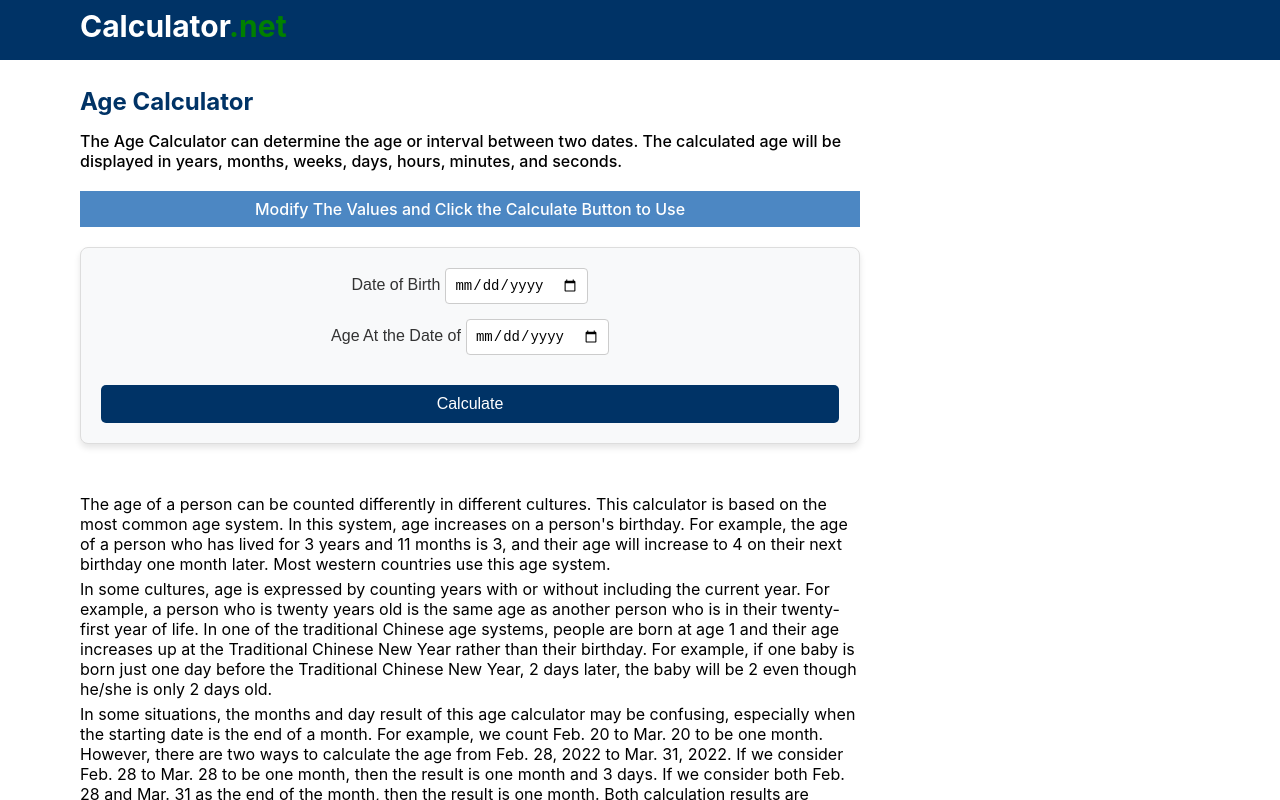
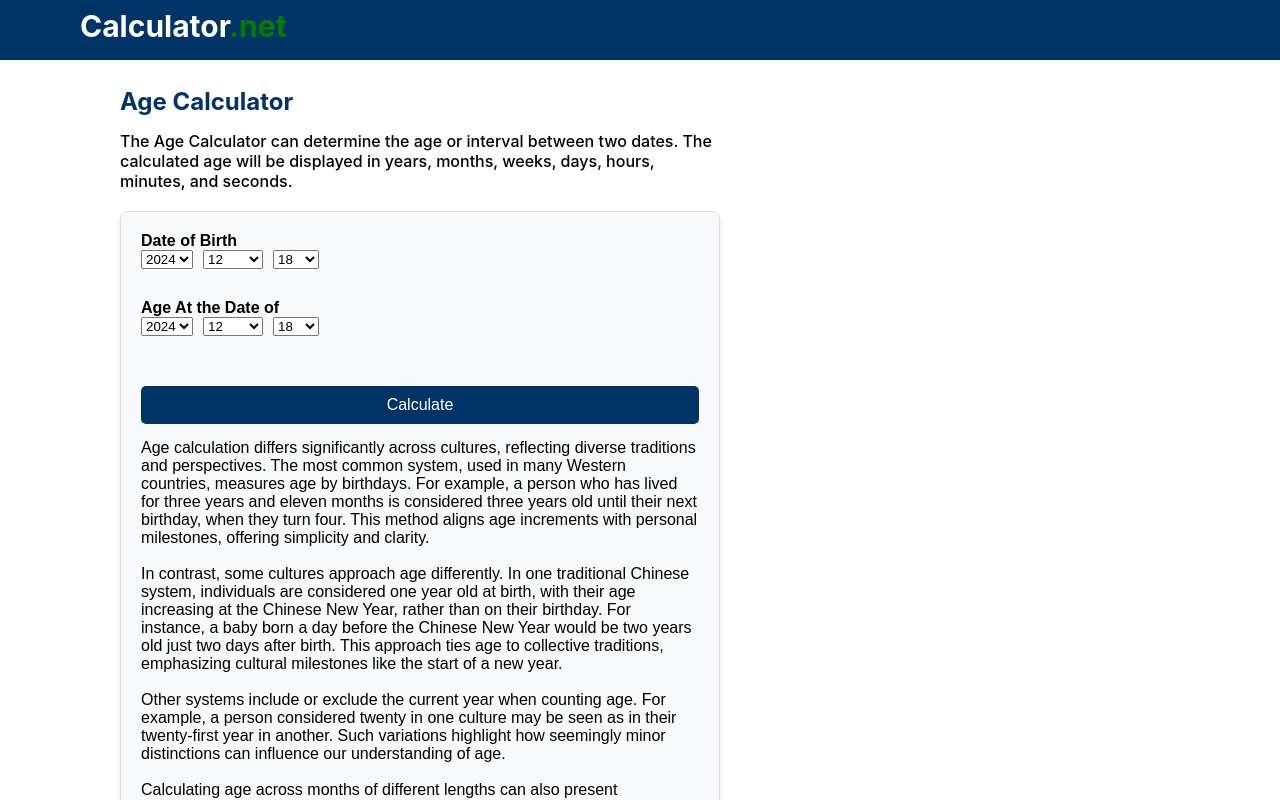
Before and after one commit to utpal14526/Age-Calculator-Main, a React (Create React App) app: page / in a window 1280 px wide. Shown: the top 800 px of the page. Built offline with nearby package versions, Linux system fonts and the light colour scheme.

Commit message:
Update Body.js

```diff
--- a/src/Components/Body.js
+++ b/src/Components/Body.js
@@ -1,134 +1,300 @@
 import React, { useState } from "react";
+import Swal from "sweetalert2";
+import Calendar from "react-calendar";
+import "react-calendar/dist/Calendar.css";
 
 export default function Body() {
-    const [value1, setValue1] = useState("");
-    const [value2, setValue2] = useState("");
+    const today = new Date();
+
+    const [showCalendar, setShowCalendar] = useState(false);
+    const [dob, setDob] = useState({
+        year: today.getFullYear(),
+        month: today.getMonth() + 1,
+        day: today.getDate(),
+    });
+    const [ageAtDate, setAgeAtDate] = useState({
+        year: today.getFullYear(),
+        month: today.getMonth() + 1,
+        day: today.getDate(),
+    });
     const [result, setResult] = useState("");
 
-    const handleChange1 = (e) => {
-        setValue1(e.target.value);
+    const handleDateChange = (setter, field, value) => {
+        setter((prev) => {
+            let updated = { ...prev, [field]: value };
+
+            if (field === "month" || field === "year") {
+                const maxDay = getDaysInMonth(updated.year, updated.month);
+                if (updated.day > maxDay) {
+                    updated.day = maxDay;
+                }
+            }
+
+            return updated;
+        });
     };
 
-    const handleChange2 = (e) => {
-        setValue2(e.target.value);
+    const getDaysInMonth = (year, month) => {
+        if (!year || !month) return 31;
+        return new Date(year, month, 0).getDate();
     };
 
     const calculateDifference = () => {
-        if (!value1 || !value2) {
-            alert("Please select both dates.");
+        if (
+            !dob.year ||
+            !dob.month ||
+            !dob.day ||
+            !ageAtDate.year ||
+            !ageAtDate.month ||
+            !ageAtDate.day
+        ) {
+            Swal.fire({
+                icon: "error",
+                title: "Incomplete Input",
+                text: "Please select all fields for both dates.",
+                confirmButtonColor: "#003366",
+            });
             return;
         }
 
-        const dob = new Date(value1);
-        const ageAtDate = new Date(value2);
+        const dobDate = new Date(dob.year, dob.month - 1, dob.day);
+        const ageAtDateObj = new Date(ageAtDate.year, ageAtDate.month - 1, ageAtDate.day);
 
-
-        if (ageAtDate < dob) {
-            alert("Error: Age At the Date should be greater than Date of Birth.");
+        if (ageAtDateObj < dobDate) {
+            Swal.fire({
+                icon: "error",
+                title: "Invalid Date Selection",
+                text: "Age At the Date should be greater than Date of Birth.",
+                confirmButtonColor: "#003366",
+            });
             return;
         }
 
+        setShowCalendar(true);
 
-        let years = ageAtDate.getFullYear() - dob.getFullYear();
-        let months = ageAtDate.getMonth() - dob.getMonth();
-        let days = ageAtDate.getDate() - dob.getDate();
+        const totalMs = ageAtDateObj - dobDate;
+        const seconds = Math.floor(totalMs / 1000);
+        const minutes = Math.floor(seconds / 60);
+        const hours = Math.floor(minutes / 60);
+        const days = Math.floor(hours / 24);
+        const weeks = Math.floor(days / 7);
+        const months = Math.floor(days / 30.4375);
+        const years = Math.floor(months / 12);
 
-        if (days < 0) {
-            months--;
-            const prevMonth = new Date(ageAtDate.getFullYear(), ageAtDate.getMonth(), 0).getDate();
-            days += prevMonth;
-        }
+        const remMonths = months % 12;
+        const remDays = days - (years * 365 + Math.floor(remMonths * 30.4375));
 
-        if (months < 0) {
-            years--;
-            months += 12;
-        }
+        setResult(`
+            ${years} years ${remMonths} months ${remDays} days
+            or ${months} months ${remDays} days
+            or ${weeks} weeks ${days % 7} days
+            or ${days} days
+            or ${hours} hours
+            or ${minutes} minutes
+            or ${seconds} seconds
+        `.trim());
+    };
 
-        console.log(years);
-
-
-        setResult(`Age: ${years} years, ${months} months, and ${days} days.`);
-
+    const generateDropdownOptions = (start, end) => {
+        return Array.from({ length: end - start + 1 }, (_, i) => start + i).map((value) => (
+            <option key={value} value={value}>
+                {value}
+            </option>
+        ));
     };
 
     return (
-        <div className="main-body">
-            <div className="inner-body">
+        <div className="main-body" style={{ textAlign: "left", paddingLeft: "120px" }}>
+            <div className="inner-body" style={{ maxWidth: "600px" }}>
                 <h2 style={{ color: "#003366" }}>Age Calculator</h2>
+
+                {!result && (
                     <p style={{ marginTop: "15px", fontWeight: 470 }}>
                         The Age Calculator can determine the age or interval between two dates.
                         The calculated age will be displayed in years, months, weeks, days, hours,
                         minutes, and seconds.
                     </p>
+                )}
 
-                {
-                    result.length ? (<>
-                        <div style={{
+                {result && (
+                    <div
+                        style={{
                             backgroundColor: "#518428",
                             marginTop: "20px",
                             padding: "7px",
                             color: "white",
                             fontWeight: 500,
                             fontSize: "20px",
-                            marginBottom: "10px"
-                        }}>Result</div>
-                    </>) : (<></>)
+                            marginBottom: "10px",
+                            textAlign: "left",
+                            width: "100%",
+                        }}
+                    >
+                        Result
+                    </div>
+                )}
+
+                <p
+                    style={{
+                        fontWeight: 500,
+                        fontSize: "20px",
+                        textAlign: "left",
+                        whiteSpace: "pre-line",
+                    }}
+                    dangerouslySetInnerHTML={{ __html: result.replace(/\n/g, "<br/>") }}
+                ></p>
+
+                <div>
+                    {showCalendar && (
+                        <div style={{ display: "flex", gap: "20px", marginTop: "20px" }}>
+                            <div>
+                                <h4 style={{ textAlign: "center", color: "#003366" }}>Date of Birth</h4>
+                                <Calendar
+
+                                    value={new Date(dob.year, dob.month - 1, dob.day)}
+                                    tileClassName={({ date }) =>
+                                        date.toDateString() ===
+                                            new Date(dob.year, dob.month - 1, dob.day).toDateString()
+                                            ? "highlight"
+                                            : null
                                     }
 
-                <p style={{
-                    fontWeight: 600,
-                    fontSize: "20px"
-                }}>{result}</p>
+                                    className="custom-calendar"
+                                />
+                            </div>
+                            <div>
+                                <h4 style={{ textAlign: "center", color: "#003366" }}>Age At Date</h4>
+                                <Calendar
+                                    value={new Date(ageAtDate.year, ageAtDate.month - 1, ageAtDate.day)}
+                                    tileClassName={({ date }) =>
+                                        date.toDateString() ===
+                                            new Date(ageAtDate.year, ageAtDate.month - 1, ageAtDate.day).toDateString()
+                                            ? "highlight"
+                                            : null
+                                    }
+                                    className="custom-calendar"
+                                />
+                            </div>
+                        </div>
+                    )}
+
+                    <style>{`
+                        .highlight {
+                            background: #ff9800;
+                            color: white !important;
+                            border-radius: 50%;
+                        }
+                        button.btn:hover {
+                            background-color: #0055a3;
+                        }
+                        button.btn:active {
+                            background-color: #003366;
+                        }
+                    `}</style>
+                </div>
+
+                <div className="body-date-calculator" style={{ textAlign: "left" }}>
+                    <div className="input-group" style={{ marginBottom: "15px" }}>
+                        <label style={{ fontWeight: "bold" }}>Date of Birth</label>
+                        <div style={{ display: "flex", gap: "10px" }}>
+                            <select
+                                value={dob.year}
+                                onChange={(e) => handleDateChange(setDob, "year", e.target.value)}
+                            >
+                                <option value="">Year</option>
+                                {generateDropdownOptions(1900, today.getFullYear())}
+                            </select>
+                            <select
+                                value={dob.month}
+                                onChange={(e) => handleDateChange(setDob, "month", e.target.value)}
+                            >
+                                <option value="">Month</option>
+                                {generateDropdownOptions(1, 12)}
+                            </select>
+                            <select
+                                value={dob.day}
+                                onChange={(e) => handleDateChange(setDob, "day", e.target.value)}
+                            >
+                                <option value="">Day</option>
+                                {generateDropdownOptions(1, getDaysInMonth(dob.year, dob.month))}
+                            </select>
+                        </div>
+                    </div>
+
+                    <div className="input-group" style={{ marginBottom: "15px" }}>
+                        <label style={{ fontWeight: "bold" }}>Age At the Date of</label>
+                        <div style={{ display: "flex", gap: "10px" }}>
+                            <select
+                                value={ageAtDate.year}
+                                onChange={(e) => handleDateChange(setAgeAtDate, "year", e.target.value)}
+                            >
+                                <option value="">Year</option>
+                                {generateDropdownOptions(1900, today.getFullYear() + 10)}
+                            </select>
+                            <select
+                                value={ageAtDate.month}
+                                onChange={(e) => handleDateChange(setAgeAtDate, "month", e.target.value)}
+                            >
+                                <option value="">Month</option>
+                                {generateDropdownOptions(1, 12)}
+                            </select>
+                            <select
+                                value={ageAtDate.day}
+                                onChange={(e) => handleDateChange(setAgeAtDate, "day", e.target.value)}
+                            >
+                                <option value="">Day</option>
+                                {generateDropdownOptions(1, getDaysInMonth(ageAtDate.year, ageAtDate.month))}
+                            </select>
+                        </div>
+                    </div>
+
+                    <button
+                        type="button"
+                        className="btn"
+                        onClick={calculateDifference}
+                        style={{
+                            marginTop: "20px",
+                            padding: "10px 20px",
+                            backgroundColor: "#003366",
+                            color: "white",
+                            border: "none",
+                            fontSize: "16px",
+                            cursor: "pointer",
+                        }}
+                    >
+                        Calculate
+                    </button>
 
 
-                <div className="body-mid-container">
-                    <span>Modify The Values and Click the Calculate Button to Use</span>
-                </div>
+                    <div className='extra-content'>
+                        <span>
+                            Age calculation differs significantly across cultures, reflecting diverse traditions and perspectives. The most common system, used in many Western countries, measures age by birthdays. For example, a person who has lived for three years and eleven months is considered three years old until their next birthday, when they turn four. This method aligns age increments with personal milestones, offering simplicity and clarity.
+                        </span>
+                        <br />
+                        <br />
+                        <span>
+                            In contrast, some cultures approach age differently. In one traditional Chinese system, individuals are considered one year old at birth, with their age increasing at the Chinese New Year, rather than on their birthday. For instance, a baby born a day before the Chinese New Year would be two years old just two days after birth. This approach ties age to collective traditions, emphasizing cultural milestones like the start of a new year.
+                        </span>
+                        <br />
+                        <br />
+                        <span>
+                            Other systems include or exclude the current year when counting age. For example, a person considered twenty in one culture may be seen as in their twenty-first year in another. Such variations highlight how seemingly minor distinctions can influence our understanding of age.
+                        </span>
 
-                <div className="body-date-calculator">
-                    <div className="input-group">
-                        <label className="input-label">Date of Birth</label>
-                        <input
-                            type="date"
-                            value={value1}
-                            onChange={handleChange1}
-                            className="date-input"
-                        />
-                    </div>
-                    <div className="input-group">
-                        <label className="input-label">Age At the Date of</label>
-                        <input
-                            type="date"
-                            value={value2}
-                            onChange={handleChange2}
-                            className="date-input"
-                        />
-                    </div>
+                        <br />
+                        <br />
 
-                    <button type="button" className="btn" onClick={calculateDifference}>
-                        Calculate
-                    </button>
+                        <span>Calculating age across months of different lengths can also present challenges. For instance, the span from February 28 to March 31 could be counted as either one month or one month and three days, depending on the method used. To address such complexities, this calculator uses a precise system that ensures accurate results for any range of dates.
+
+                            By offering results in years, months, days, weeks, hours, and even seconds, this tool provides a comprehensive and culturally adaptable solution. Understanding these differences in age calculation not only highlights diverse traditions but also underscores the value of clarity and accuracy in measuring life’s milestones.</span>
+
                     </div>
 
 
-                <p style={{
-                    fontSize: "16px",
-                    marginTop: "30px"
-                }}>
-                    The  age of a person can be counted differently in different cultures. This calculator is based on the most common age system. In this system, age increases on a person's birthday. For example, the age of a person who has lived for 3 years and 11 months is 3, and their age will increase to 4 on their next birthday one month later. Most western countries use this age system.
-
-                </p>
-                <p style={{
-                    fontSize: "16px",
-                    marginTop: "5px"
-                }}>In some cultures, age is expressed by counting years with or without including the current year. For example, a person who is twenty years old is the same age as another person who is in their twenty-first year of life. In one of the traditional Chinese age systems, people are born at age 1 and their age increases up at the Traditional Chinese New Year rather than their birthday. For example, if one baby is born just one day before the Traditional Chinese New Year, 2 days later, the baby will be 2 even though he/she is only 2 days old.</p>
-                <p style={{
-                    fontSize: "16px",
-                    marginTop: "5px"
-                }}>In some situations, the months and day result of this age calculator may be confusing, especially when the starting date is the end of a month. For example, we count Feb. 20 to Mar. 20 to be one month. However, there are two ways to calculate the age from Feb. 28, 2022 to Mar. 31, 2022. If we consider Feb. 28 to Mar. 28 to be one month, then the result is one month and 3 days. If we consider both Feb. 28 and Mar. 31 as the end of the month, then the result is one month. Both calculation results are reasonable. Similar situations exist for dates like Apr. 30 to May 31, May 30 to June 30, etc. The confusion comes from the uneven number of days in different months. In our calculations, we use the former method.</p>
 
 
                 </div>
             </div>
+        </div>
     );
 }
```
Lines whose indentation alone changed are shown as unchanged.
